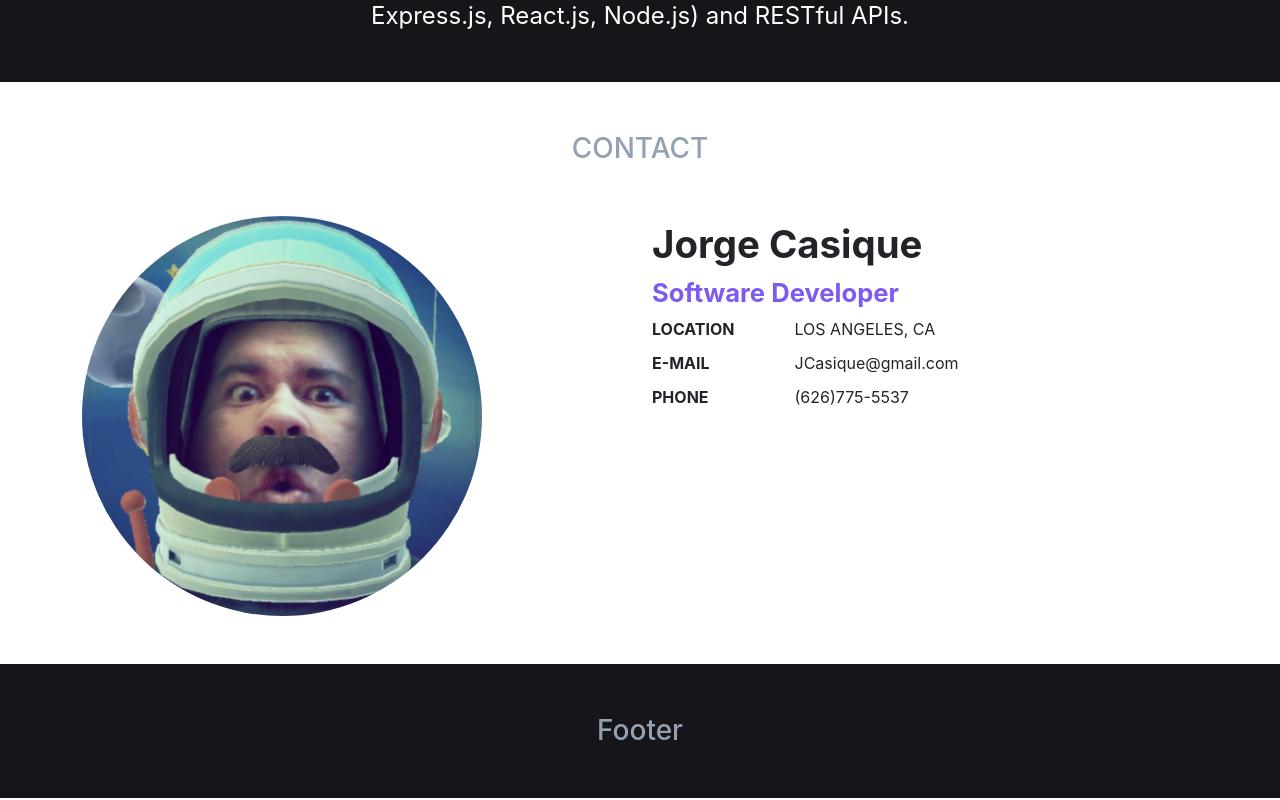
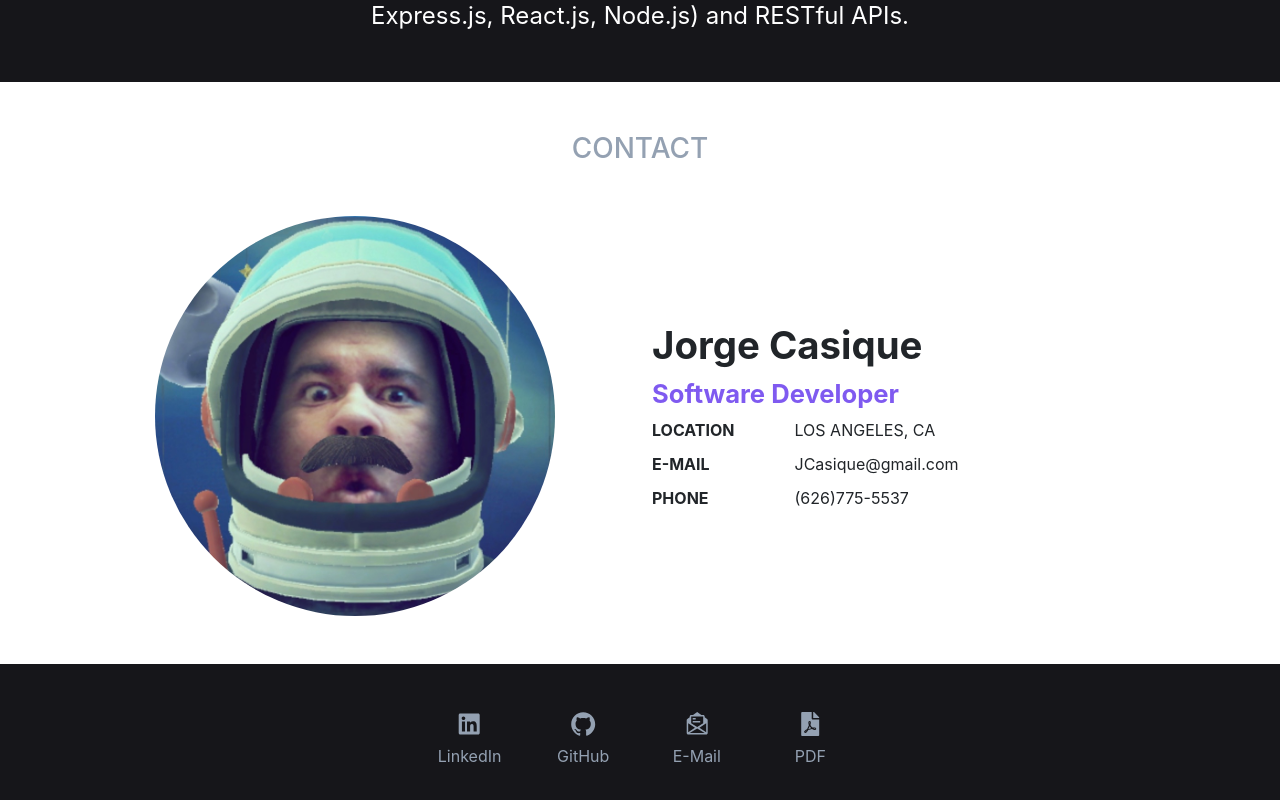
Before and after one commit to Consecratio/portfolio, a React (Create React App) app: page / in a window 1280 px wide. Shown: the part 4076-4876 px from the top of the page. Built offline with nearby package versions, Linux system fonts and the light colour scheme.

Commit message:
final commit on friday, finished footer

```diff
--- a/src/components/ContactMe.css
+++ b/src/components/ContactMe.css
@@ -17,3 +17,8 @@
 .contact-body {
     margin: 5px 0;
 }
+
+img {
+    display: block;
+    margin: 0 auto;
+}
--- a/src/components/ContactMe.jsx
+++ b/src/components/ContactMe.jsx
@@ -4,14 +4,14 @@ import './ContactMe.css'
 
 const ContactMe = () => {
     return (
-        <div className="mb-5">
+        <div id="contact" className="mb-5">
 
             <Row className="text-center" style={{ color: "#94A1B2" }}>
                 <h3 style={{ margin: "50px 0" }}>CONTACT</h3>
             </Row>
 
-            <Row>
-                <Col>
+            <Row className="align-items-center">
+                <Col lg={6}>
                     <img src={contact} alt="Space Jorge" style={{ height: "50vh", borderRadius: "100%" }} />
                 </Col>
                 <Col>
--- /dev/null
+++ b/src/components/Footer.css
@@ -0,0 +1,7 @@
+a {
+    color: #94A1B2;
+}
+
+a:hover {
+    color: #7F5AF0;
+}
--- a/src/components/Footer.jsx
+++ b/src/components/Footer.jsx
@@ -1,12 +1,40 @@
 import { Row, Col } from 'react-bootstrap'
+import { FaLinkedin, FaFilePdf } from 'react-icons/fa'
+import { SiGithub } from 'react-icons/si'
+import { GoMailRead } from 'react-icons/go'
+import Resume from '../misc/Jorge_Casique_Resume.pdf'
+import './Footer.css'
 
 const Footer = () => {
     return (
         <div id="footer" style={{ backgroundColor: "#16161A" }}>
             <div className="container">
 
-                <Row className="text-center" style={{ color: "#94A1B2" }}>
-                    <h3 style={{ margin: "50px 0" }}>Footer</h3>
+                <Row xs="auto" className="text-center justify-content-center" style={{ color: "#94A1B2", paddingTop: "5vh", paddingBottom: "2vh" }}>
+                    <Col>
+                        <a href="https://www.linkedin.com/in/jorge-casique/" target="_blank" rel="noopener noreferrer">
+                            <FaLinkedin style={{ height: "3vh", width: "3vw", margin: "1vh 2vw" }} />
+                        </a>
+                        <p>LinkedIn</p>
+                    </Col>
+                    <Col>
+                        <a href="https://github.com/Consecratio" target="_blank" rel="noopener noreferrer">
+                            <SiGithub style={{ height: "3vh", width: "3vw", margin: "1vh 2vw" }} />
+                        </a>
+                        <p>GitHub</p>
+                    </Col>
+                    <Col>
+                        <a href="mailto:jcasique@gmail.com" target="_blank" rel="noopener noreferrer">
+                            <GoMailRead style={{ height: "3vh", width: "3vw", margin: "1vh 2vw" }} />
+                        </a>
+                        <p>E-Mail</p>
+                    </Col>
+                    <Col>
+                        <a href={Resume} target="_blank" rel="noopener noreferrer">
+                            <FaFilePdf style={{ height: "3vh", width: "3vw", margin: "1vh 2vw" }} />
+                        </a>
+                        <p>PDF</p>
+                    </Col>
                 </Row>
 
             </div>
--- a/src/components/Navigation.jsx
+++ b/src/components/Navigation.jsx
@@ -16,7 +16,7 @@ const Navigation = () => {
                         <Nav.Link href="#technologies">TECHNOLOGIES</Nav.Link>
                         <Nav.Link href="#projects">PROJECTS</Nav.Link>
                         <Nav.Link href="#about-me">ABOUT ME</Nav.Link>
-                        <Nav.Link href="#action5">CONTACT</Nav.Link>
+                        <Nav.Link href="#contact">CONTACT</Nav.Link>
                     </Nav>
                 </Navbar.Collapse>
             </Container>
```
Also changed, not shown: 1 other file (tests, documents, lock files or other folders).
